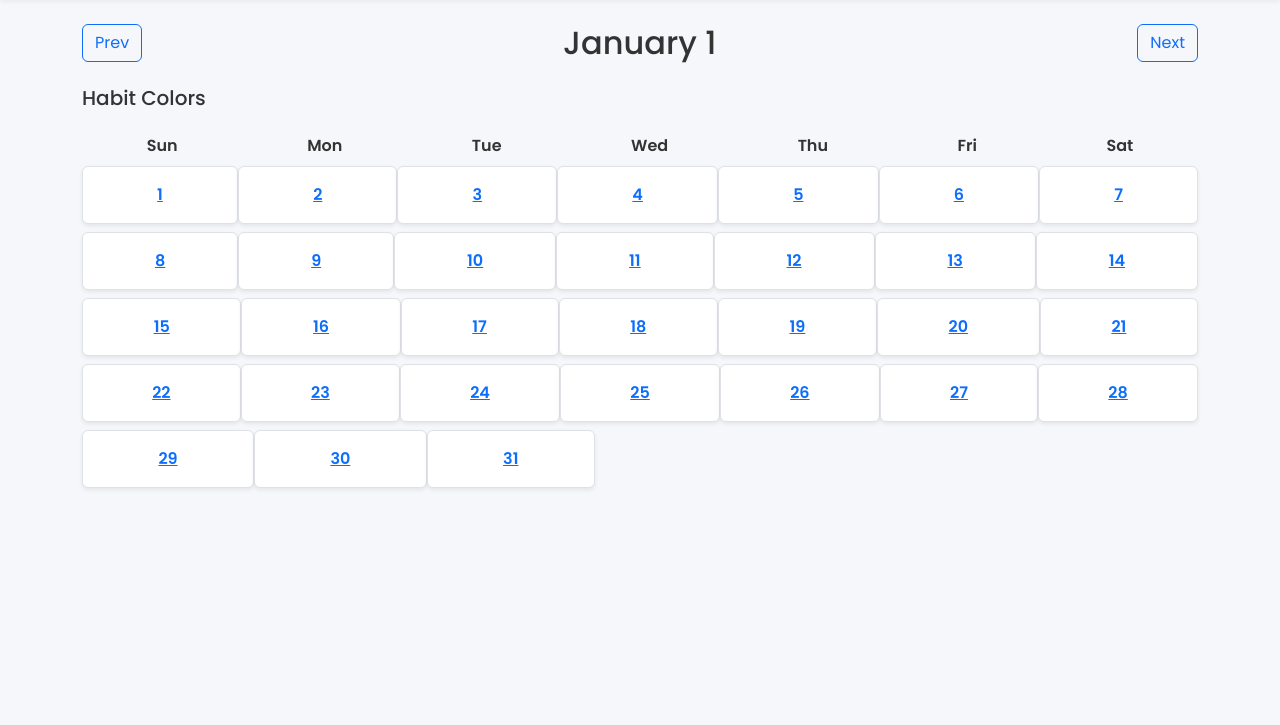
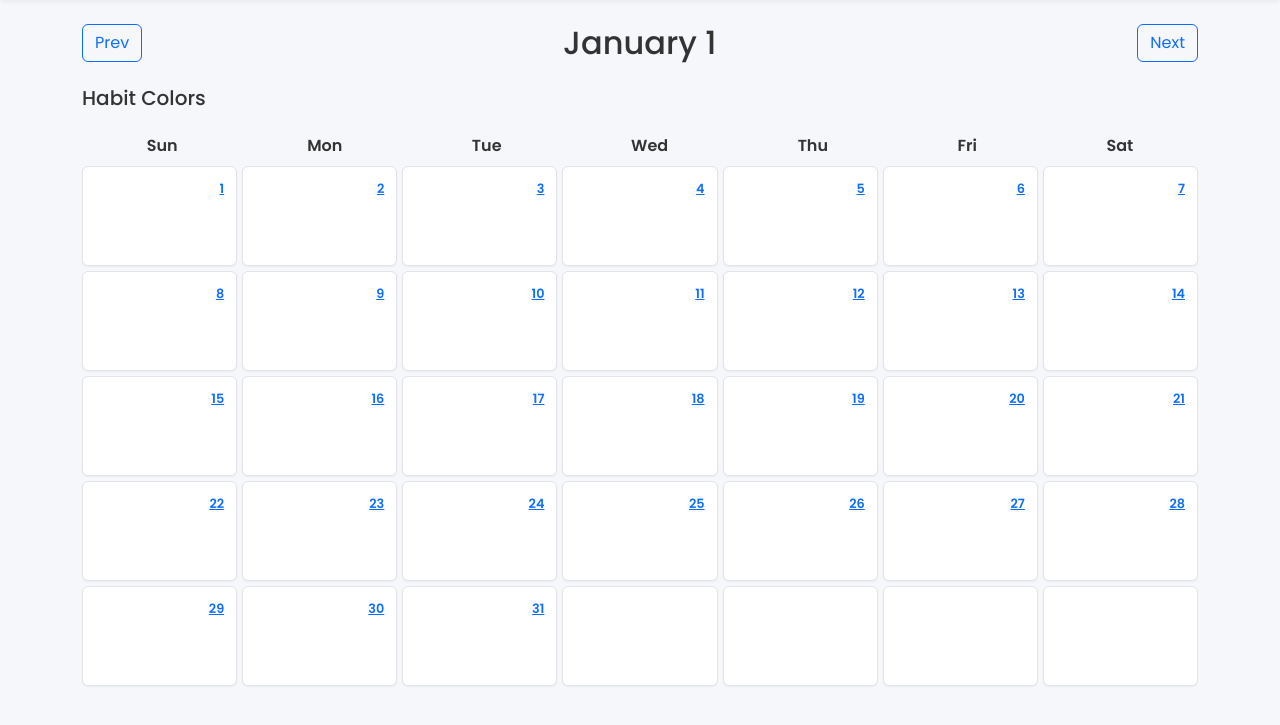
Before and after one commit to wnzid/DayByDay, a Flask app: page /calendar/1/1 in a window 1280 px wide. Shown: the part 56-781 px from the top of the page. Run offline with Flask 3, Linux system fonts and the light colour scheme; the visitor is signed in with stand-in values (Sample User, id 1); data that the repository does not hold is empty.

Commit message:
Refactor calendar to grid layout

```diff
--- a/static/style.css
+++ b/static/style.css
@@ -19,15 +19,18 @@ body {
   gap: 5px;
 }
 
-.calendar div {
+.calendar-day {
   background-color: #ffffff;
   border: 1px solid #e1e5ea;
   border-radius: 6px;
-  padding: 20px;
-  min-height: 60px;
-  text-align: right;
+  padding: 12px;
+  min-height: 100px;
   font-size: 0.8rem;
   box-shadow: 0 1px 2px rgba(0, 0, 0, 0.05);
+  display: flex;
+  flex-direction: column;
+  justify-content: space-between;
+  text-align: right;
 }
 
 .legend {
@@ -74,11 +77,12 @@ body {
 }
 
 /* Colored dots for calendar completion indicators */
-.color-dots {
+.color-strip {
   display: flex;
-  justify-content: center;
+  flex-wrap: wrap;
   gap: 4px;
-  margin-top: 2px;
+  margin-top: 6px;
+  max-height: 40px;
 }
 
 .color-dot {
--- a/templates/index.html
+++ b/templates/index.html
@@ -25,25 +25,23 @@
 </div>
 
 <!-- Calendar Grid -->
-{% for week in weeks %}
-  <div class="d-flex mb-2 text-center">
+<div class="calendar mb-2">
+  {% for week in weeks %}
     {% for day in week %}
       {% if day == 0 %}
-        <div class="flex-fill p-3"></div>
+        <div class="calendar-day"></div>
       {% else %}
-        <div class="calendar-cell flex-fill text-center border rounded shadow-sm p-3 bg-white">
+        <div class="calendar-day">
           <strong><a href="/track/{{ year }}/{{ month }}/{{ day }}">{{ day }}</a></strong>
-          {% if day_colors.get(day) %}
-            <div class="color-dots mt-2">
-              {% for color in day_colors[day] %}
-                <div class="color-dot" style="background-color: {{ color }};"></div>
-              {% endfor %}
-            </div>
-          {% endif %}
+          <div class="color-strip">
+            {% for color in day_colors.get(day, []) %}
+              <div class="color-dot" style="background-color: {{ color }};"></div>
+            {% endfor %}
+          </div>
         </div>
       {% endif %}
     {% endfor %}
-  </div>
-{% endfor %}
+  {% endfor %}
+</div>
 
 {% endblock %}
```
